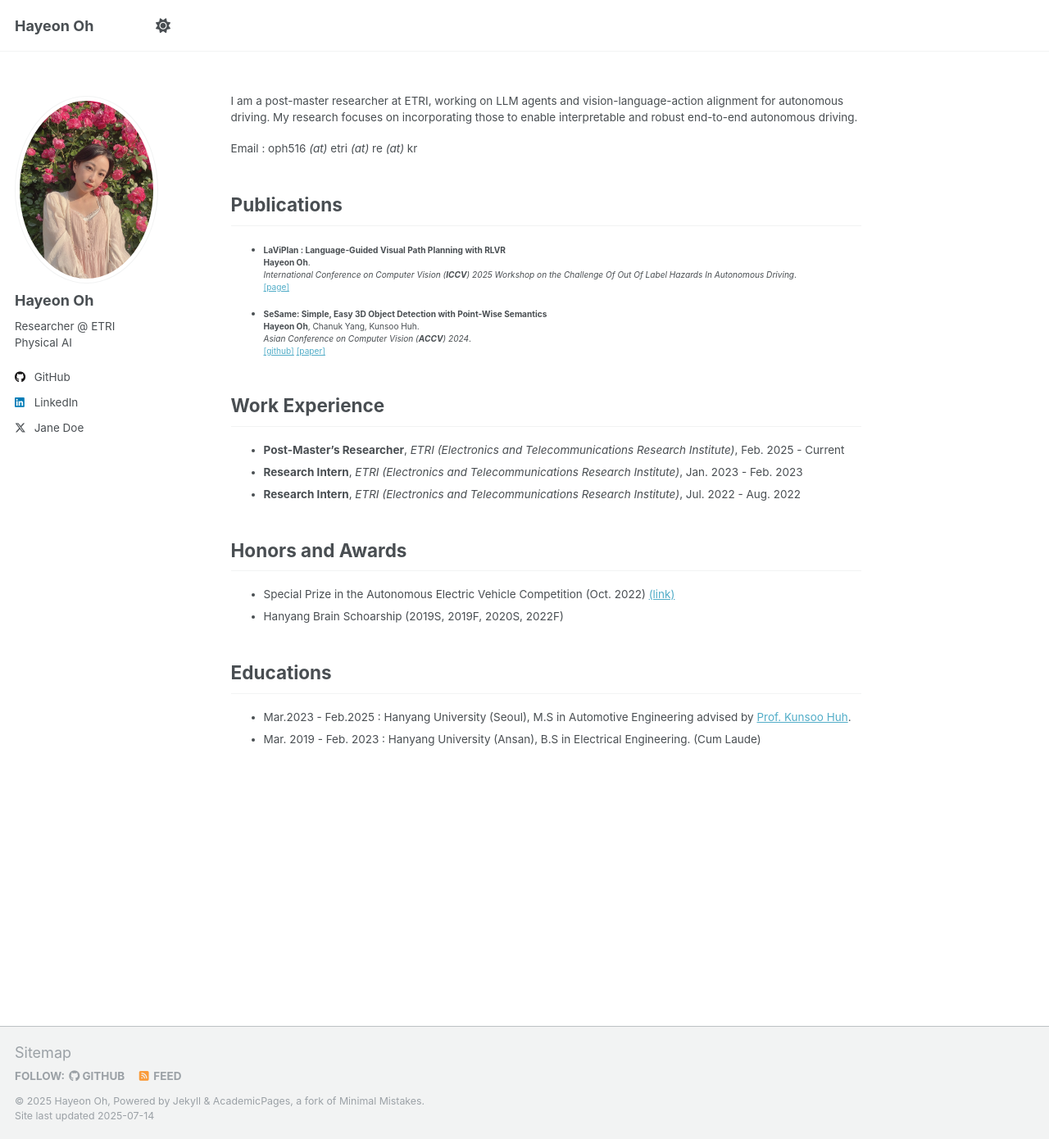
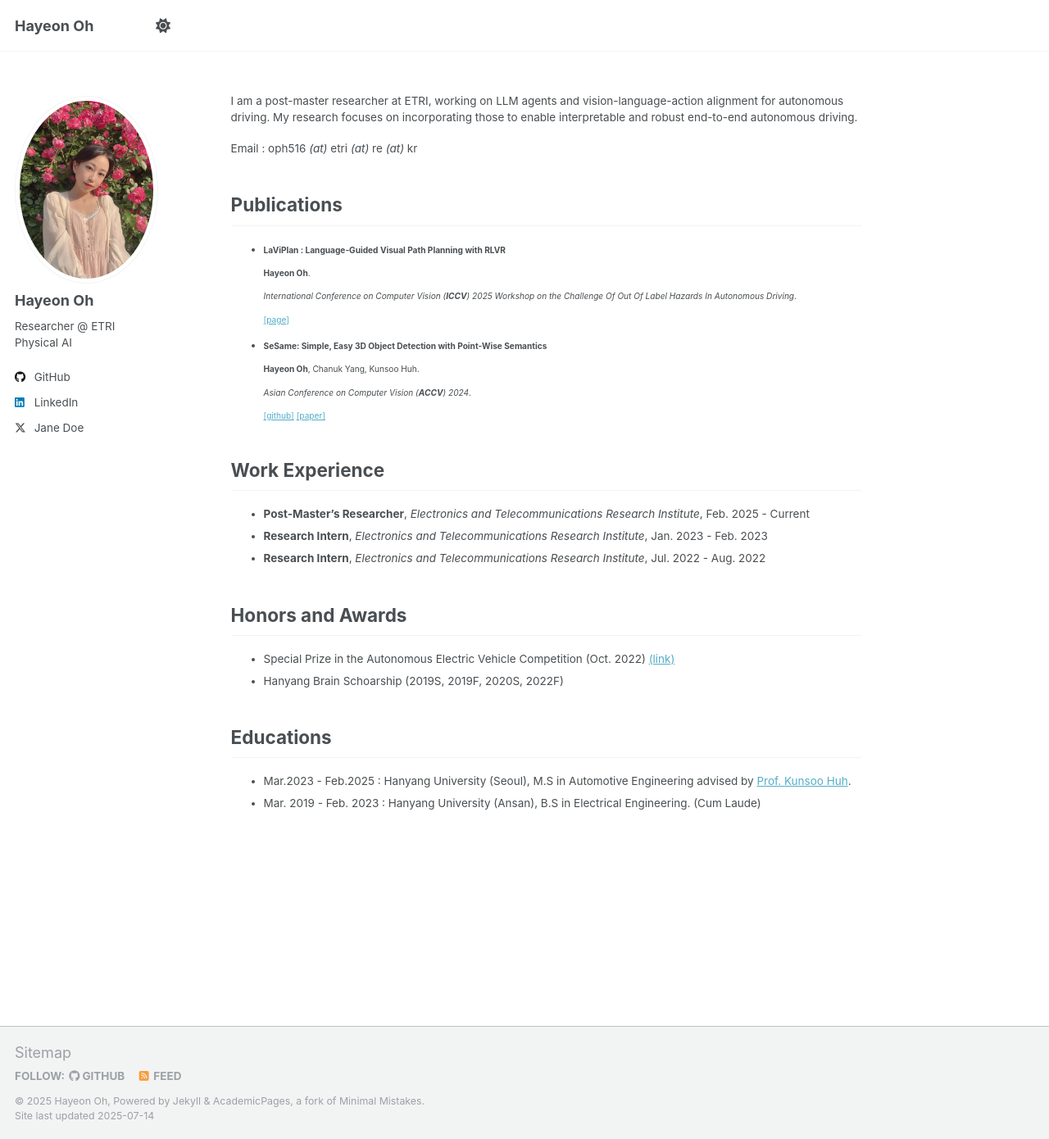
Before and after one commit to OPhD-hahao/OPhD-hahao.github.io, a Jekyll site: the page built from _pages/about.md, in a window 1280 px wide and 1390 px high. Shown: the whole window at 82% size. Built offline with Jekyll 4.4.1, drawn with Linux system fonts in a browser that asks for light colours; a script that is not in the unit is left out.

Commit message:
Edit about.md

```diff
--- a/_pages/about.md
+++ b/_pages/about.md
@@ -14,20 +14,25 @@ Email : oph516 *(at)* etri *(at)* re *(at)* kr
 ## Publications
 
 - **LaViPlan : Language-Guided Visual Path Planning with RLVR**
+
   **Hayeon Oh**.
+
   *International Conference on Computer Vision (**ICCV**) 2025 Workshop on the Challenge Of Out Of Label Hazards In Autonomous Driving*.
+
   [[page]](TBA)
+- **SeSame: Simple, Easy 3D Object Detection with Point-Wise Semantics**
 
-- **SeSame: Simple, Easy 3D Object Detection with Point-Wise Semantics**
   **Hayeon Oh**, Chanuk Yang, Kunsoo Huh.
+
   *Asian Conference on Computer Vision (**ACCV**) 2024*.
+
   [[github]](https://github.com/OPhD-hahao/SeSame) [[paper]](https://openaccess.thecvf.com/content/ACCV2024/html/O_SeSame_Simple_Easy_3D_Object_Detection_with_Point-Wise_Semantics_ACCV_2024_paper.html)
 
 ## Work Experience
 
-- **Post-Master’s Researcher**, *ETRI (Electronics and Telecommunications Research Institute)*, Feb. 2025 - Current
-- **Research Intern**, *ETRI (Electronics and Telecommunications Research Institute)*, Jan. 2023 - Feb. 2023
-- **Research Intern**, *ETRI (Electronics and Telecommunications Research Institute)*, Jul. 2022 - Aug. 2022
+- **Post-Master’s Researcher**, *Electronics and Telecommunications Research Institute*, Feb. 2025 - Current
+- **Research Intern**, *Electronics and Telecommunications Research Institute*, Jan. 2023 - Feb. 2023
+- **Research Intern**, *Electronics and Telecommunications Research Institute*, Jul. 2022 - Aug. 2022
 
 ## Honors and Awards
 
```
